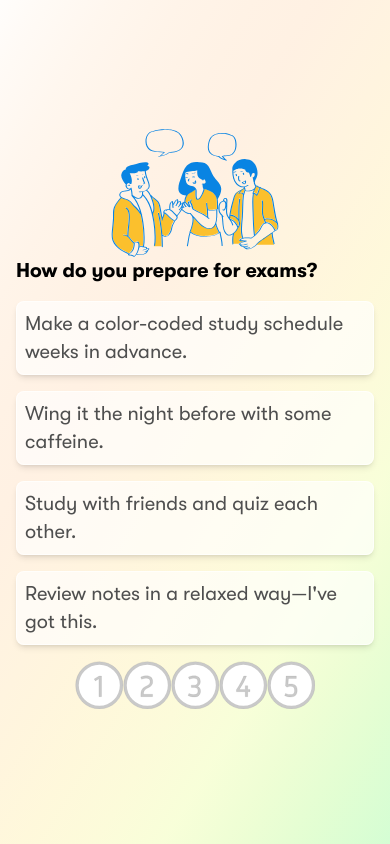
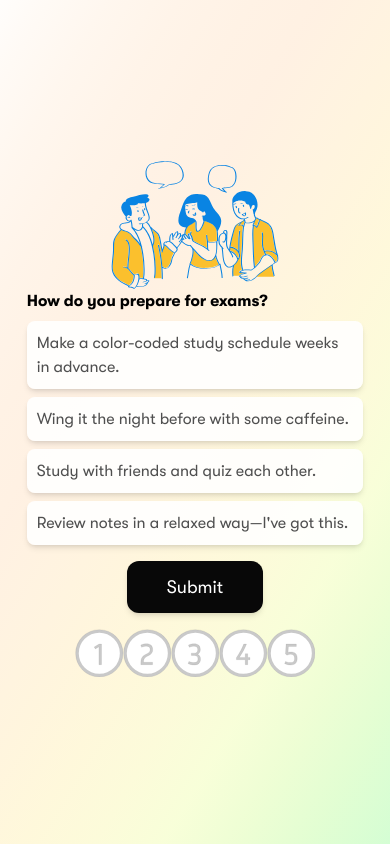
Before and after one commit to suvvadAshok/QuizMaster, a React (Vite) app: page /quiz in a window 390 px wide. Built offline with nearby package versions, Linux system fonts and the light colour scheme.

Commit message:
responsive the page

```diff
--- a/src/Pages/Quiz.jsx
+++ b/src/Pages/Quiz.jsx
@@ -61,13 +61,13 @@ function Quiz() {
 
   console.log(user);
   return (
-    <div className="h-screen w-screen flex flex-col justify-center items-center bg-custom-gradient max-sm:p-2 ">
+    <div className="h-screen w-screen overflow-y-auto overflow-x-hidden no-scrollbar  flex flex-col justify-center items-center bg-custom-gradient max-sm:p-2">
       {submit ? (
         <>
           <QuestionSteps setQNum={setQNum} qNum={qNum} answers={answers} />
           <div
             key={quiz[qNum].question}
-            className={`p-4 fade-in-bottom max-md:p-2`}
+            className="flex justify-center items-center flex-col"
           >
             <OptionSelection
               questionData={quiz[qNum]}
@@ -81,9 +81,13 @@ function Quiz() {
 
             {error && <p className="text-red-500">{error}</p>}
 
-            {qNum === quiz.length - 1 && (
+            {Object.values(answers).length === 5 && (
               <Link to="/result">
-                <button type="submit" id="submit-here" onClick={handleSubmit}>
+                <button
+                  type="submit"
+                  onClick={handleSubmit}
+                  className="py-3 px-10 text-white bg-black rounded-xl mt-4 shadow-md hover:shadow-xl text-lg font-medium  duration-100 transition-colors hover:transform hover:scale-110"
+                >
                   Submit
                 </button>
               </Link>
--- a/src/components/multipleQuestion.jsx
+++ b/src/components/multipleQuestion.jsx
@@ -11,36 +11,38 @@ const OptionSelection = (prop) => {
   };
 
   return (
-    <div className="w-full">
-      <div className="flex w-full flex-row-reverse max-lg:flex-col sm:justify-between">
+    <>
+      <div className="flex w-full flex-row-reverse max-lg:flex-col sm:justify-between max-md:max-w-[90%]">
         <div className="flex justify-center items-center">
           {prop.questionData.relImg}
         </div>
-        <div className="flex items-end mb-8 max-sm:mb-4">
-          <h3 className="font-semibold text-2xl max-sm:text-xl">
+        <div className="flex items-end mb-8 max-sm:mb-2">
+          <h3 className="font-semibold text-2xl max-sm:text-base">
             {prop.questionData.question}
           </h3>
         </div>
       </div>
-      <div className="grid md:grid-cols-2 gap-4 sm:grid-cols-1">
-        {prop.questionData.options.map((i) => (
+      <div className="grid grid-cols-1 sm:grid-cols-2 gap-2 md:gap-4 max-sm:max-w-[90%]">
+        {prop.questionData.options.map((option) => (
           <motion.div
-            key={i.option}
-            className={`rounded-xl bg-[#FFFFFFA8] p-5 max-sm:p-2 max-sm:rounded-lg border-[1px] border-[#FFFFFFA8] shadow-md hover:shadow-xl  ${
-              prop.selectedAnswer === i.label ? "border-[#3f80fd] border-2" : ""
+            key={option.label}
+            className={`p-2 sm:p-4 rounded-lg sm:rounded-xl bg-white/90 border-2 shadow-md hover:shadow-xl transition-all duration-300 ${
+              prop.selectedAnswer === option.label
+                ? "border-[#3f80fd]"
+                : "border-transparent"
             }`}
             initial={{ opacity: 0, scale: 0.5, y: -50 }}
             animate={{ opacity: 1, scale: 1, y: 0 }}
             transition={{ duration: 0.5 }}
-            onClick={() => handleOptionChange(i.label)}
+            onClick={() => handleOptionChange(option.label)}
           >
-            <label className="text-xl">
-              <p>{i.option}</p>
+            <label>
+              <p>{option.option}</p>
             </label>
           </motion.div>
         ))}
       </div>
-    </div>
+    </>
   );
 };
 
```
